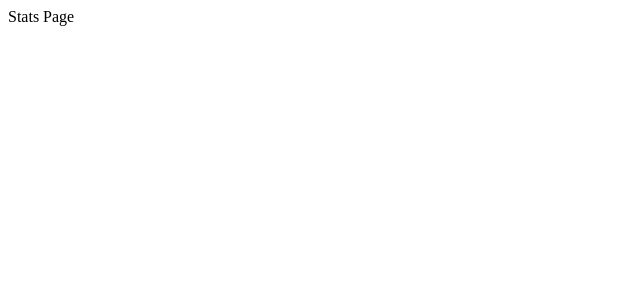
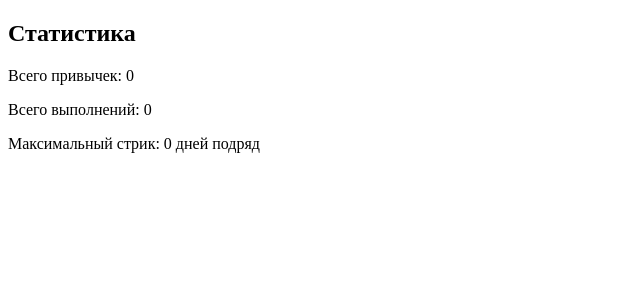
Before and after one commit to Zhaglo/zhelazo-app, a React app: page /stats in a window 1280 px wide. Shown: the top 300 px of the page, without its empty margins (0-640 px from the left). Built offline with nearby package versions, Linux system fonts and the light colour scheme; sample sign-in values are in the browser's storage.

Commit message:
feat: base StatsPage

```diff
--- a/src/pages/StatsPage.tsx
+++ b/src/pages/StatsPage.tsx
@@ -1,5 +1,101 @@
+import { useEffect, useState } from "react";
+import { Bar } from "react-chartjs-2";
+import {
+    Chart as ChartJS,
+    BarElement,
+    CategoryScale,
+    LinearScale,
+    Title,
+    Tooltip,
+    Legend,
+} from "chart.js";
+
+ChartJS.register(BarElement, CategoryScale, LinearScale, Title, Tooltip, Legend);
+
+interface Habit {
+    id: string;
+    title: string;
+    color: string;
+    createdAt: string;
+    days: Record<string, boolean>;
+    userId: string;
+}
+
 const StatsPage = () => {
-    return <div>Stats Page</div>;
+    const userId = localStorage.getItem("token");
+    const [habits, setHabits] = useState<Habit[]>([]);
+
+    useEffect(() => {
+        const allHabits = JSON.parse(localStorage.getItem("habits") || "[]");
+        const userHabits = allHabits.filter((h: Habit) => h.userId === userId);
+        setHabits(userHabits);
+    }, [userId]);
+
+    const totalHabits = habits.length;
+
+    const totalCompletions = habits.reduce((acc, habit) => {
+        return acc + Object.values(habit.days || {}).filter(Boolean).length;
+    }, 0);
+
+    const maxStreak = (habit: Habit): number => {
+        const dates = Object.entries(habit.days || {})
+            .filter(([_, done]) => done)
+            .map(([date]) => date)
+            .sort();
+
+        let streak = 0;
+        let max = 0;
+        let lastDate: Date | null = null;
+
+        for (const dateStr of dates) {
+            const [day, month, year] = dateStr.split(".").map(Number);
+            const date = new Date(year, month - 1, day);
+
+            if (lastDate) {
+                const diff = (date.getTime() - lastDate.getTime()) / (1000 * 3600 * 24);
+                if (diff === 1) {
+                    streak++;
+                } else {
+                    streak = 1;
+                }
+            } else {
+                streak = 1;
+            }
+
+            max = Math.max(max, streak);
+            lastDate = date;
+        }
+
+        return max;
+    };
+
+    const bestStreak = Math.max(...habits.map(maxStreak), 0);
+
+    const data = {
+        labels: habits.map((h) => h.title),
+        datasets: [
+            {
+                label: "Количество выполнений",
+                data: habits.map((h) => Object.values(h.days || {}).filter(Boolean).length),
+                backgroundColor: habits.map((h) => h.color),
+            },
+        ],
+    };
+
+    return (
+        <div>
+            <h2>Статистика</h2>
+            <p>Всего привычек: {totalHabits}</p>
+            <p>Всего выполнений: {totalCompletions}</p>
+            <p>Максимальный стрик: {bestStreak} дней подряд</p>
+
+            {habits.length > 0 && (
+                <div style={{ maxWidth: "600px", marginTop: "2rem" }}>
+                    <Bar data={data} />
+                </div>
+            )}
+        </div>
+    );
 };
 
 export default StatsPage;
```
